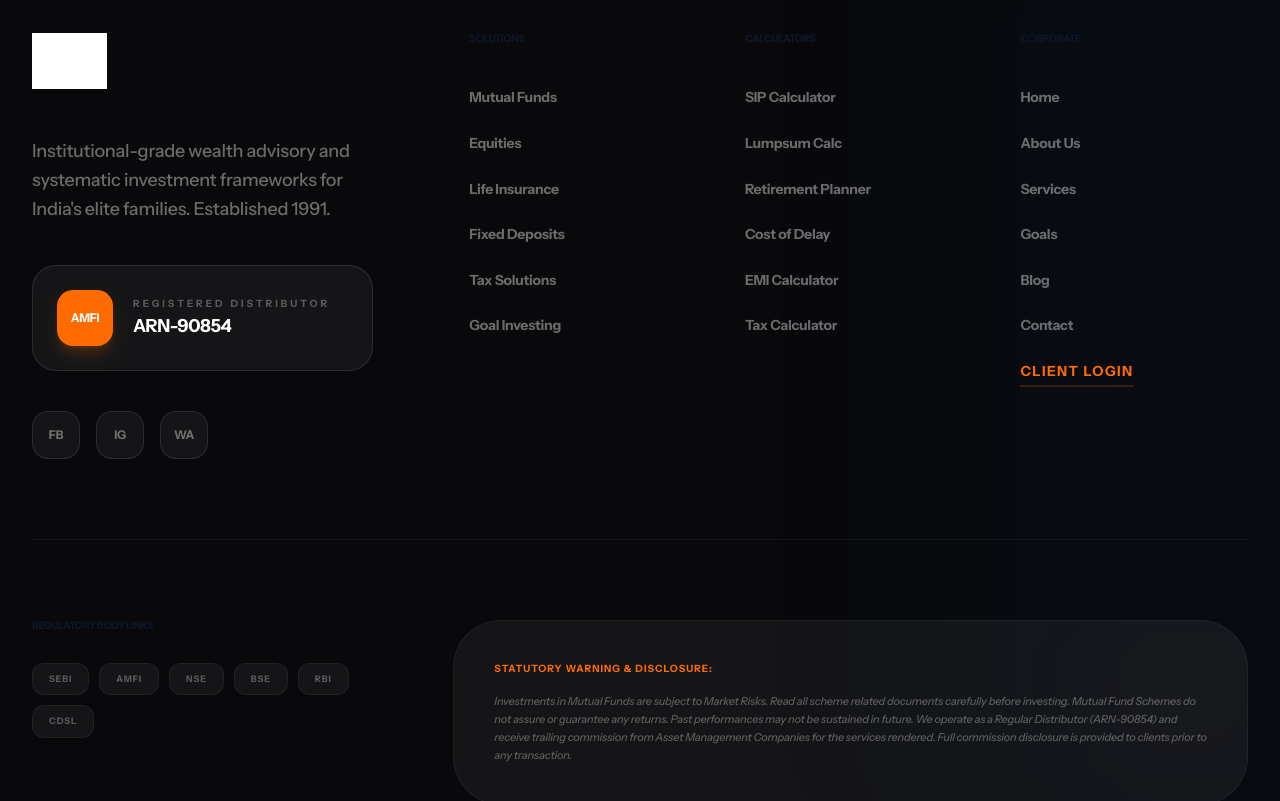
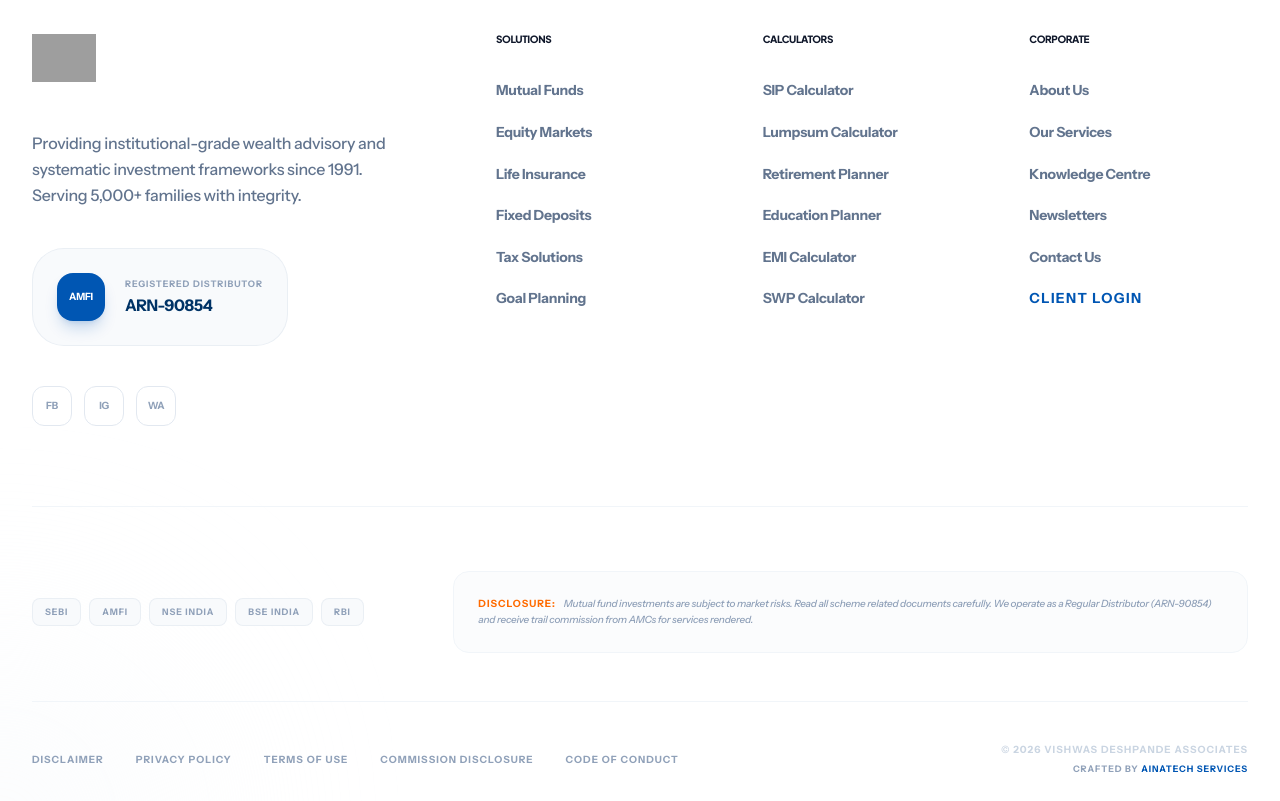
Before and after one commit to JDPATEL-1410/vdas, a React (Vite) app: page / in a window 1280 px wide. Shown: the part 6820-7621 px from the top of the page. Built offline with nearby package versions, Linux system fonts and the light colour scheme; no server answers; grey boxes are pictures that could not be loaded.

Commit message:
Implemented premium arranged white-themed footer

```diff
--- a/src/components/layout/Footer.tsx
+++ b/src/components/layout/Footer.tsx
@@ -1,36 +1,36 @@
 import { Link } from 'react-router-dom'
 
-const LINKS_COL1 = [
-  { label: 'Home', to: '/' },
-  { label: 'About Us', to: '/about' },
-  { label: 'Services', to: '/services' },
-  { label: 'Goals', to: '/goals' },
-  { label: 'Blog', to: '/blog' },
-  { label: 'Contact', to: '/contact' },
-]
-
-const LINKS_COL2 = [
+const SOLUTIONS = [
   { label: 'Mutual Funds', to: '/services/mutual-fund' },
-  { label: 'Equities', to: '/services/stocks' },
+  { label: 'Equity Markets', to: '/services/stocks' },
   { label: 'Life Insurance', to: '/services/life-insurance' },
   { label: 'Fixed Deposits', to: '/services/fixed-deposit' },
   { label: 'Tax Solutions', to: '/services/tax-solution' },
-  { label: 'Goal Investing', to: '/services/goal-base-investing' },
+  { label: 'Goal Planning', to: '/services/goal-base-investing' },
 ]
 
-const LINKS_COL3 = [
+const CALCULATORS = [
   { label: 'SIP Calculator', to: '/calculator/sip' },
-  { label: 'Lumpsum Calc', to: '/calculator/lumpsum' },
+  { label: 'Lumpsum Calculator', to: '/calculator/lumpsum' },
   { label: 'Retirement Planner', to: '/calculator/retirement' },
-  { label: 'Cost of Delay', to: '/calculator/delay' },
+  { label: 'Education Planner', to: '/calculator/education' },
   { label: 'EMI Calculator', to: '/calculator/emi' },
-  { label: 'Tax Calculator', to: '/calculator/tax' },
+  { label: 'SWP Calculator', to: '/calculator/swp' },
 ]
 
-const LEGAL_LINKS = [
+const CORPORATE = [
+  { label: 'About Us', to: '/about' },
+  { label: 'Our Services', to: '/services' },
+  { label: 'Knowledge Centre', to: '/blog' },
+  { label: 'Newsletters', to: '/newsletter' },
+  { label: 'Contact Us', to: '/contact' },
+  { label: 'Client Login', href: 'https://ewa.njindiaonline.com', external: true },
+]
+
+const LEGAL = [
   { label: 'Disclaimer', to: '/disclaimer' },
   { label: 'Privacy Policy', to: '/privacy-policy' },
-  { label: 'Terms of Service', to: '/terms-of-service' },
+  { label: 'Terms of Use', to: '/terms-of-service' },
   { label: 'Commission Disclosure', to: '/commission-disclosure' },
   { label: 'Code of Conduct', href: '/AMFI_Code-of-Conduct.pdf', external: true },
 ]
@@ -38,119 +38,158 @@
 const REGULATORS = [
   { label: 'SEBI', href: 'https://www.sebi.gov.in' },
   { label: 'AMFI', href: 'https://www.amfiindia.com' },
-  { label: 'NSE', href: 'https://www.nseindia.com' },
-  { label: 'BSE', href: 'https://www.bseindia.com' },
+  { label: 'NSE India', href: 'https://www.nseindia.com' },
+  { label: 'BSE India', href: 'https://www.bseindia.com' },
   { label: 'RBI', href: 'https://www.rbi.org.in' },
-  { label: 'CDSL', href: 'https://www.cdslindia.com' },
 ]
 
 export default function Footer() {
   return (
-    <footer className="bg-zinc-950 text-white pt-24 pb-12 font-body relative overflow-hidden">
-      {/* Background Decor */}
-      <div className="absolute top-0 right-0 w-1/3 h-full bg-vdas-blue/5 blur-[120px] rounded-full -mr-32 -mt-32" />
+    <footer className="bg-white border-t border-slate-100 pt-24 pb-12 font-body relative overflow-hidden">
+      {/* Subtle background element */}
+      <div className="absolute bottom-0 left-0 w-96 h-96 bg-slate-50 rounded-full blur-[100px] -ml-48 -mb-48 opacity-50" />
 
       <div className="max-w-7xl mx-auto px-4 sm:px-6 lg:px-8 relative z-10">
-        <div className="grid lg:grid-cols-12 gap-16 lg:gap-24 pb-20 border-b border-white/5">
-          {/* Brand Identity */}
+        {/* Main Footer Matrix */}
+        <div className="grid lg:grid-cols-12 gap-16 lg:gap-8 mb-20">
+          {/* Brand Column */}
           <div className="lg:col-span-4 space-y-10">
-            <Link to="/" className="inline-block group">
+            <Link to="/" className="inline-block">
               <img
                 src="/vdas_logo_new.png"
                 alt="VDAS Financial"
-                className="h-14 w-auto object-contain brightness-0 invert"
+                className="h-12 w-auto object-contain mix-blend-multiply"
               />
             </Link>
-            <p className="text-white/40 text-lg leading-relaxed font-medium">
-              Institutional-grade wealth advisory and systematic investment frameworks for India's elite families. Established 1991.
+            <p className="text-slate-500 text-base leading-relaxed font-medium max-w-sm">
+              Providing institutional-grade wealth advisory and systematic investment frameworks since 1991. Serving 5,000+ families with integrity.
             </p>
 
-            {/* AMFI Certification Badge */}
-            <div className="flex items-center gap-5 bg-white/5 p-6 rounded-3xl border border-white/10">
-              <div className="w-14 h-14 bg-vdas-orange rounded-2xl flex items-center justify-center text-white font-black text-xs shadow-lg shadow-vdas-orange/20">AMFI</div>
+            {/* AMFI Badge - Redesigned for Light Theme */}
+            <div className="flex items-center gap-5 bg-slate-50 p-6 rounded-[2rem] border border-slate-200/60 w-fit">
+              <div className="w-12 h-12 bg-vdas-blue rounded-2xl flex items-center justify-center text-white font-black text-[10px] shadow-lg shadow-vdas-blue/20">AMFI</div>
               <div>
-                <p className="text-[10px] font-black text-white/30 uppercase tracking-[0.3em]">Registered Distributor</p>
-                <p className="text-lg font-black text-white uppercase tracking-tight">ARN-90854</p>
+                <p className="text-[9px] font-black text-slate-400 uppercase tracking-widest mb-0.5">Registered Distributor</p>
+                <p className="text-base font-black text-vdas-blue-dark uppercase tracking-tight">ARN-90854</p>
               </div>
             </div>
 
             {/* Social Connect */}
-            <div className="flex items-center gap-4">
+            <div className="flex items-center gap-3">
               {[
                 { label: 'FB', href: 'https://facebook.com/people/Vishwas-Deshpande/61575131799781/' },
                 { label: 'IG', href: 'https://instagram.com/vvd_officials' },
                 { label: 'WA', href: 'https://wa.me/919822000000' }
               ].map(s => (
-                <a key={s.label} href={s.href} target="_blank" rel="noopener noreferrer" className="w-12 h-12 rounded-2xl bg-white/5 border border-white/10 flex items-center justify-center text-white/40 hover:text-white hover:bg-vdas-orange hover:border-vdas-orange transition-all duration-500 font-black text-xs">{s.label}</a>
+                <a
+                  key={s.label}
+                  href={s.href}
+                  target="_blank"
+                  rel="noopener noreferrer"
+                  className="w-10 h-10 rounded-xl bg-white border border-slate-200 flex items-center justify-center text-slate-400 hover:text-vdas-blue hover:border-vdas-blue hover:shadow-md transition-all font-black text-[10px]"
+                >
+                  {s.label}
+                </a>
               ))}
             </div>
           </div>
 
-          {/* Navigation Matrix */}
-          <div className="lg:col-span-8 grid grid-cols-2 sm:grid-cols-3 gap-12">
+          {/* Links Grid */}
+          <div className="lg:col-span-8 grid grid-cols-2 sm:grid-cols-3 gap-12 lg:pl-12">
             <div>
-              <h4 className="text-[10px] font-black uppercase tracking-[0.4em] text-vdas-orange mb-10">Solutions</h4>
-              <ul className="space-y-5">
-                {LINKS_COL2.map(l => (
-                  <li key={l.to}><Link to={l.to} className="text-sm font-bold text-white/40 hover:text-white transition-colors">{l.label}</Link></li>
+              <h4 className="text-[10px] font-black uppercase tracking-[0.4em] text-vdas-orange mb-8">Solutions</h4>
+              <ul className="space-y-4">
+                {SOLUTIONS.map(l => (
+                  <li key={l.label}>
+                    <Link to={l.to} className="text-sm font-bold text-slate-500 hover:text-vdas-blue transition-colors">
+                      {l.label}
+                    </Link>
+                  </li>
                 ))}
               </ul>
             </div>
             <div>
-              <h4 className="text-[10px] font-black uppercase tracking-[0.4em] text-vdas-orange mb-10">Calculators</h4>
-              <ul className="space-y-5">
-                {LINKS_COL3.map(l => (
-                  <li key={l.to}><Link to={l.to} className="text-sm font-bold text-white/40 hover:text-white transition-colors">{l.label}</Link></li>
+              <h4 className="text-[10px] font-black uppercase tracking-[0.4em] text-vdas-orange mb-8">Calculators</h4>
+              <ul className="space-y-4">
+                {CALCULATORS.map(l => (
+                  <li key={l.label}>
+                    <Link to={l.to} className="text-sm font-bold text-slate-500 hover:text-vdas-blue transition-colors">
+                      {l.label}
+                    </Link>
+                  </li>
                 ))}
               </ul>
             </div>
             <div className="col-span-2 sm:col-span-1">
-              <h4 className="text-[10px] font-black uppercase tracking-[0.4em] text-vdas-orange mb-10">Corporate</h4>
-              <ul className="space-y-5">
-                {LINKS_COL1.map(l => (
-                  <li key={l.to}><Link to={l.to} className="text-sm font-bold text-white/40 hover:text-white transition-colors">{l.label}</Link></li>
+              <h4 className="text-[10px] font-black uppercase tracking-[0.4em] text-vdas-orange mb-8">Corporate</h4>
+              <ul className="space-y-4">
+                {CORPORATE.map(l => (
+                  <li key={l.label}>
+                    {l.external ? (
+                      <a href={l.href} target="_blank" rel="noopener noreferrer" className="text-sm font-black text-vdas-blue uppercase tracking-widest hover:text-vdas-orange transition-colors">
+                        {l.label}
+                      </a>
+                    ) : (
+                      <Link to={l.to!} className="text-sm font-bold text-slate-500 hover:text-vdas-blue transition-colors">
+                        {l.label}
+                      </Link>
+                    )}
+                  </li>
                 ))}
-                <li><a href="https://ewa.njindiaonline.com" target="_blank" rel="noopener noreferrer" className="inline-block text-sm font-black text-vdas-orange uppercase tracking-widest border-b-2 border-vdas-orange/20 hover:border-vdas-orange transition-all pb-1">Client Login</a></li>
               </ul>
             </div>
           </div>
         </div>
 
-        {/* ── Regulatory Disclosure ── */}
-        <div className="py-20">
-          <div className="grid lg:grid-cols-12 gap-12 items-start">
+        {/* Regulatory Strip */}
+        <div className="pt-16 pb-12 border-t border-slate-100">
+          <div className="grid lg:grid-cols-12 gap-12 items-center">
             <div className="lg:col-span-4">
-              <h5 className="text-[10px] font-black uppercase tracking-[0.4em] text-white/20 mb-8">Regulatory Body Links</h5>
-              <div className="flex flex-wrap gap-2.5">
+              <div className="flex flex-wrap gap-2">
                 {REGULATORS.map(r => (
-                  <a key={r.label} href={r.href} target="_blank" rel="noopener noreferrer" className="px-4 py-2 rounded-xl bg-white/5 border border-white/5 text-[9px] font-black text-white/30 hover:bg-white/10 hover:text-white transition-all uppercase tracking-widest">{r.label}</a>
+                  <a
+                    key={r.label}
+                    href={r.href}
+                    target="_blank"
+                    rel="noopener noreferrer"
+                    className="px-3 py-1.5 rounded-lg bg-slate-50 border border-slate-200/60 text-[9px] font-black text-slate-400 hover:border-vdas-blue hover:text-vdas-blue transition-all uppercase tracking-widest"
+                  >
+                    {r.label}
+                  </a>
                 ))}
               </div>
             </div>
             <div className="lg:col-span-8">
-              <div className="p-10 bg-white/5 rounded-[3rem] border border-white/5 relative overflow-hidden group">
-                <div className="absolute top-0 right-0 w-32 h-32 bg-vdas-orange/5 rounded-full blur-3xl" />
-                <p className="text-[11px] leading-relaxed text-white/30 font-medium italic relative z-10">
-                  <span className="block text-[10px] font-black text-vdas-orange uppercase tracking-widest mb-4 not-italic">Statutory Warning & Disclosure:</span>
-                  Investments in Mutual Funds are subject to Market Risks. Read all scheme related documents carefully before investing. Mutual Fund Schemes do not assure or guarantee any returns. Past performances may not be sustained in future. We operate as a Regular Distributor (ARN-90854) and receive trailing commission from Asset Management Companies for the services rendered. Full commission disclosure is provided to clients prior to any transaction.
-                </p>
-              </div>
+              <p className="text-[10px] leading-relaxed text-slate-400 font-medium italic bg-slate-50/50 p-6 rounded-2xl border border-slate-100">
+                <span className="font-black text-vdas-orange uppercase tracking-widest mr-2 not-italic">Disclosure:</span>
+                Mutual fund investments are subject to market risks. Read all scheme related documents carefully. We operate as a Regular Distributor (ARN-90854) and receive trail commission from AMCs for services rendered.
+              </p>
             </div>
           </div>
         </div>
 
-        {/* ── Bottom Bar: Legal & Credits ── */}
-        <div className="pt-12 border-t border-white/5 flex flex-col md:flex-row items-center justify-between gap-10">
-          <div className="flex flex-wrap justify-center gap-x-10 gap-y-4">
-            {LEGAL_LINKS.map(l => (
-              l.external
-                ? <a key={l.label} href={l.href || l.to} target="_blank" rel="noopener noreferrer" className="text-[10px] font-bold text-white/20 hover:text-white transition-colors uppercase tracking-[0.2em]">{l.label}</a>
-                : <Link key={l.label} to={l.to!} className="text-[10px] font-bold text-white/20 hover:text-white transition-colors uppercase tracking-[0.2em]">{l.label}</Link>
+        {/* Bottom Bar */}
+        <div className="pt-10 border-t border-slate-100 flex flex-col md:flex-row items-center justify-between gap-8">
+          <div className="flex flex-wrap justify-center gap-x-8 gap-y-2">
+            {LEGAL.map(l => (
+              l.external ? (
+                <a key={l.label} href={l.href} target="_blank" rel="noopener noreferrer" className="text-[10px] font-bold text-slate-400 hover:text-vdas-blue transition-colors uppercase tracking-widest">
+                  {l.label}
+                </a>
+              ) : (
+                <Link key={l.label} to={l.to!} className="text-[10px] font-bold text-slate-400 hover:text-vdas-blue transition-colors uppercase tracking-widest">
+                  {l.label}
+                </Link>
+              )
             ))}
           </div>
-          <div className="text-center md:text-right space-y-2">
-            <p className="text-[10px] font-black text-white/10 uppercase tracking-[0.3em]">© {new Date().getFullYear()} VDAS Financial · SEBI Registered Distributor</p>
-            <p className="text-[9px] font-black text-white/10 uppercase tracking-[0.3em]">Crafted by <a href="https://ainatech.in" target="_blank" rel="noopener noreferrer" className="text-vdas-orange/50 hover:text-vdas-orange transition-colors">AINATECH SERVICES</a></p>
+          <div className="text-center md:text-right">
+            <p className="text-[10px] font-bold text-slate-300 uppercase tracking-widest mb-1">
+              © {new Date().getFullYear()} Vishwas Deshpande Associates
+            </p>
+            <p className="text-[9px] font-bold text-slate-400 uppercase tracking-widest">
+              Crafted by <a href="https://ainatech.in" target="_blank" rel="noopener noreferrer" className="text-vdas-blue hover:text-vdas-orange transition-colors">AINATECH SERVICES</a>
+            </p>
           </div>
         </div>
       </div>
```
